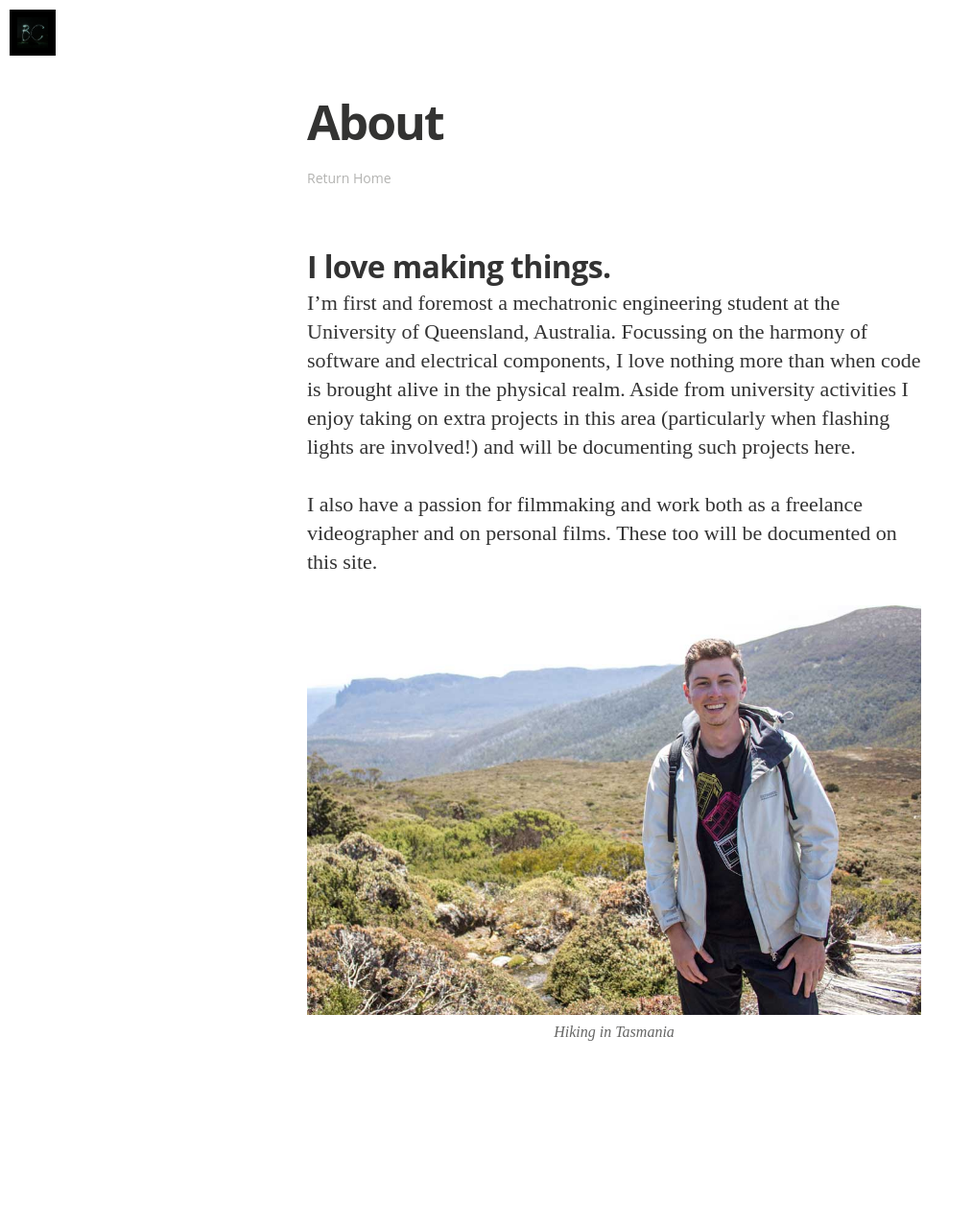
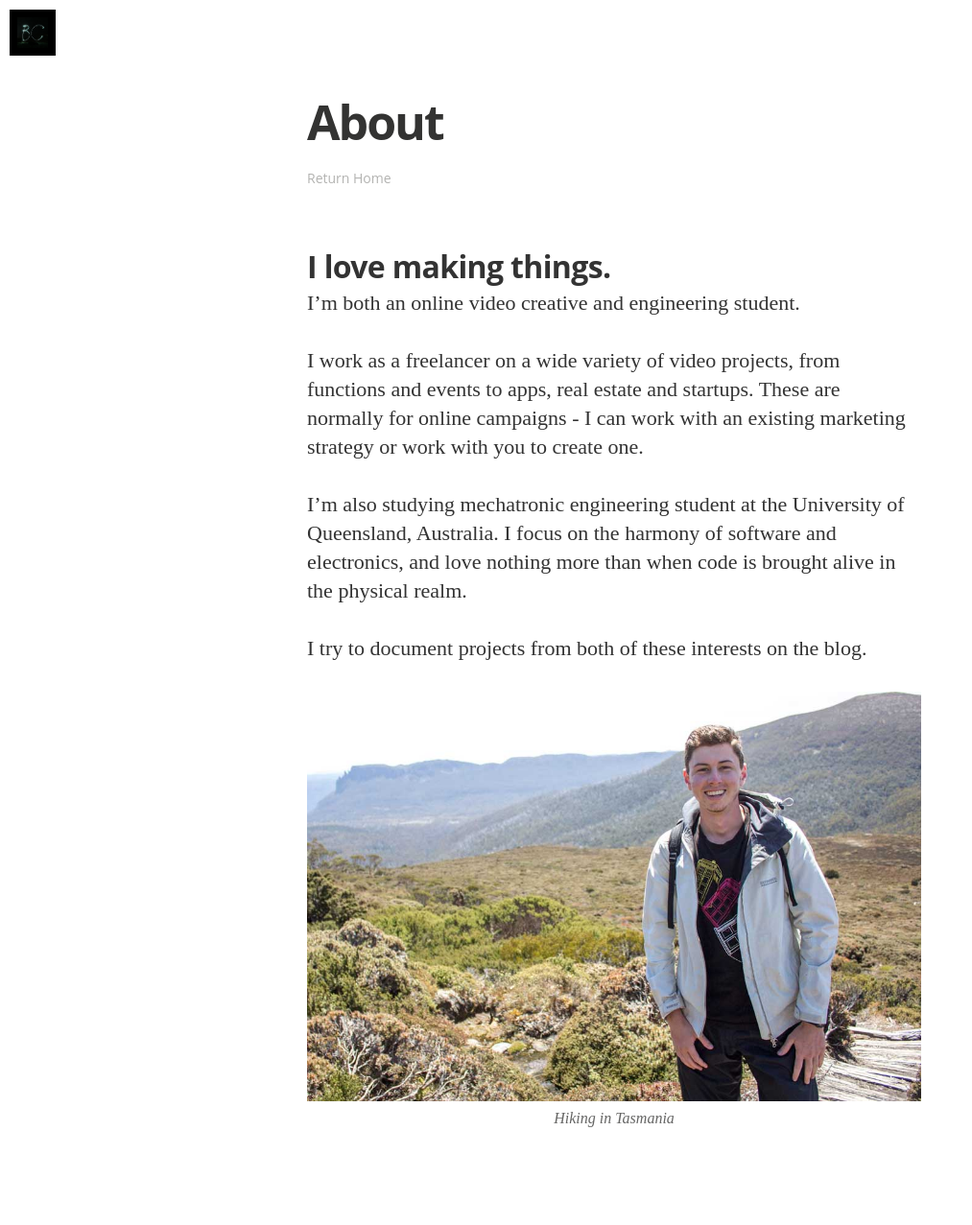
Before and after one commit to bodhiconnolly/bodhiconnolly.github.io, a Jekyll site: the page built from about.md, in a window 1280 px wide. Shown: the whole page at 96% size, without its empty margins (0-1013 px from the left). Built offline with Jekyll 4.4.1, drawn with Linux system fonts in a browser that asks for light colours; nearby versions of some CDN libraries; some web fonts are replaced; Markdown is read by kramdown in place of the engine named in the settings; before the commit the page ends 1187 px from its top, so only the background shows below that.

Commit message:
Updated for video focus

```diff
--- a/_config.yml
+++ b/_config.yml
@@ -7,7 +7,7 @@ highlighter: pygments
 # Site settings
 title: "Bodhi Connolly"
 description: > # this means to ignore newlines until "email:"
-   A place for projects from coding to filmmaking
+   online video creative // engineering student
 email: contact@bodhiconnolly.com
 #blog logo
 logo: "/assets/images/BC.jpg"
--- a/about.md
+++ b/about.md
@@ -7,8 +7,12 @@ published: true
 ---
 ## I love making things.
 
-I'm first and foremost a mechatronic engineering student at the University of Queensland, Australia. Focussing on the harmony of software and electrical components, I love nothing more than when code is brought alive in the physical realm. Aside from university activities I enjoy taking on extra projects in this area (particularly when flashing lights are involved!) and will be documenting such projects here.
+I'm both an online video creative and engineering student.
 
-I also have a passion for filmmaking and work both as a freelance videographer and on personal films. These too will be documented on this site.
+I work as a freelancer on a wide variety of video projects, from functions and events to apps, real estate and startups. These are normally for online campaigns - I can work with an existing marketing strategy or work with you to create one.
+
+I'm also studying mechatronic engineering student at the University of Queensland, Australia. I focus on the harmony of software and electronics, and love nothing more than when code is brought alive in the physical realm.
+
+I try to document projects from both of these interests on the blog.
 
 ![Hiking in Tasmania]({{ site.baseurl }}/assets/images/hiking_in_tasmania.jpg)
```
Also changed, not shown: contact.md (+1 -2 lines), index.html (line endings or trailing spaces).
